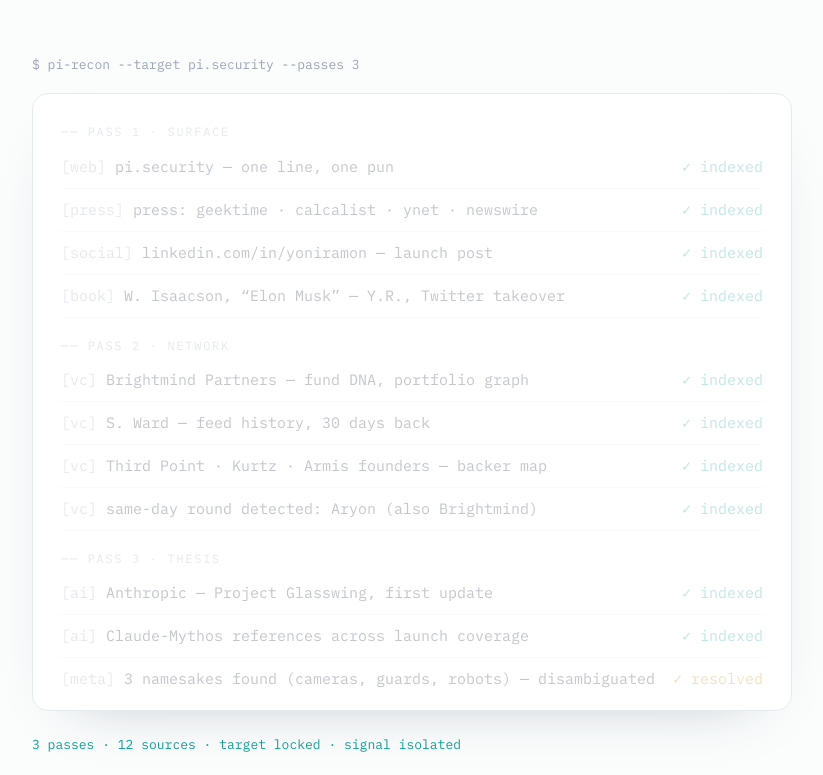
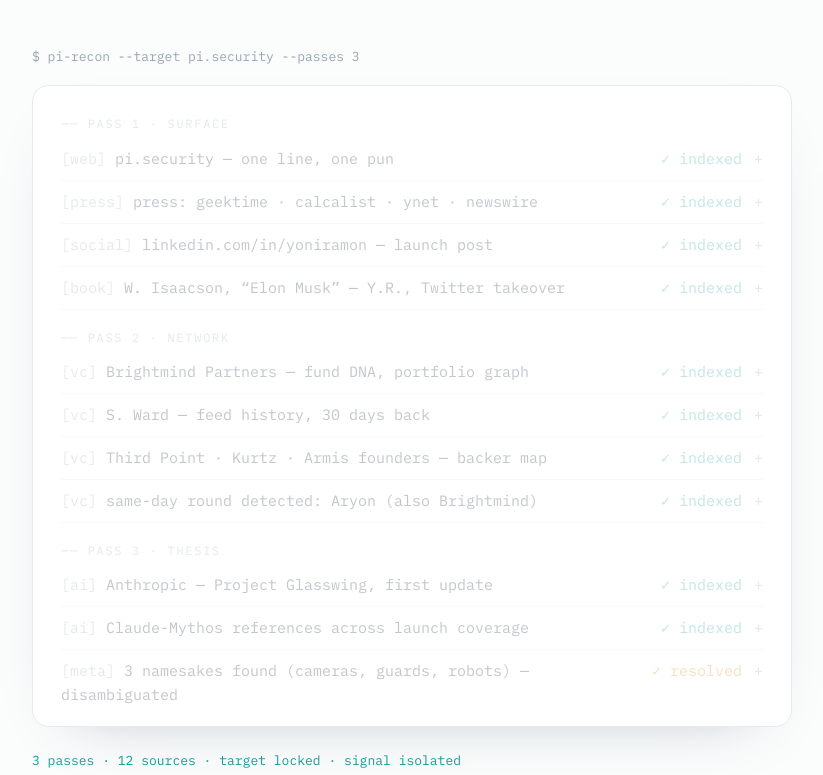
Before and after one commit to Marinkayam/pi, a website: page index.html in a window 1280 px wide. Shown: the part 1104-1879 px from the top of the page, without its empty margins (228-1051 px from the left). Drawn offline with nearby package versions, Linux system fonts and the light colour scheme.

Commit message:
Topbar strategic line + hero meta removed; §01 intel reveal
Topbar:
- Remove 'DUAL ASSESSMENT · GOOD FAITH' and the hero meta line
  (PI-2026-0314 · date · post-stealth)
- Center the strategic persistent line: 'ONE CRITICAL FINDING · ONE
  AVAILABLE FIX'; left anchor is the case id PI-2026-0314

§01/§04 expandable intel (content + interaction only, design unchanged):
- Each recon log line expands on click/tap (+ Enter/Space) to reveal one
  extracted-intel line prefixed '⤷' in smaller muted mono; where a source
  URL exists, a '[source ↗]' link opens in a new tab (noopener)
- Subtle '+' affordance rotates to '×' when open; role=button, tabindex,
  aria-expanded; prefers-reduced-motion => instant toggle
- Collapsed by default and excluded from the scan reveal sequence, so the
  log looks identical until clicked
- §04 counter-scan lines use the same pattern with '—' placeholders
  pending Marina's own intel

```diff
--- a/assets/css/style.css
+++ b/assets/css/style.css
@@ -158,6 +158,10 @@
   background:var(--mint);
   border-bottom:1px solid rgba(22,32,58,.06);
 }
+.topbar__c{
+  position:absolute; left:50%; transform:translateX(-50%);
+  white-space:nowrap; color:var(--ink); font-weight:600;
+}
 .topbar__r{ text-align:right; }
 
 /* ---------- Layout — full-bleed alternating bands ---------- */
@@ -263,6 +267,27 @@
 .log .src b{ color:var(--ink-dim); font-weight:400; }
 .log .stat{ flex-shrink:0; color:var(--teal-deep); }
 .log li.amber .stat{ color:var(--amber); }
+
+/* expandable intel rows — collapsed state is visually identical */
+.log li.expandable{ display:block; padding:0; cursor:pointer; outline:none; }
+.log li.expandable .log__row{
+  display:flex; justify-content:space-between; gap:16px; align-items:baseline;
+  min-height:30px; padding:9px 0;
+}
+.log li.expandable:focus-visible .log__row{ box-shadow:inset 2px 0 0 var(--teal); padding-left:8px; }
+.log__right{ display:inline-flex; gap:12px; align-items:baseline; flex-shrink:0; }
+.log__tog{ color:var(--ink-dim); transition:transform .3s var(--ease), color .3s; display:inline-block; width:1ch; text-align:center; }
+.log li.is-open .log__tog{ transform:rotate(45deg); color:var(--teal-deep); }
+.log__intel{ max-height:0; overflow:hidden; transition:max-height .35s var(--ease); }
+.log li.is-open .log__intel{ max-height:300px; }
+.log__intel-in{
+  padding:2px 0 12px; font-size:12px; line-height:1.65; color:var(--ink-soft);
+}
+.log__source{
+  color:var(--teal-deep); text-decoration:none; white-space:nowrap;
+  border-bottom:1px solid rgba(20,156,153,.35);
+}
+.log__source:hover{ color:var(--teal); }
 .summary{ font-family:var(--mono); font-size:13px; color:var(--teal-deep); margin:24px 0 0; }
 .summary--ok{ color:var(--teal-deep); }
 
@@ -491,7 +516,8 @@
 @media (max-width:640px){
   body{ font-size:15px; }
   .topbar{ letter-spacing:.1em; }
-  .topbar__l{ max-width:50vw; }
+  .topbar__l{ max-width:40vw; }
+  .topbar__c{ display:none; }
   .rows .row{ grid-template-columns:1fr; gap:6px; }
   .row__key{ font-size:11px; }
   .statement, .cta-lead{ max-width:none; }
@@ -506,5 +532,7 @@
   .js .t-line{ opacity:1; }
   .w{ color:inherit; }
   .js .log li, .js #chain .chain-item, .js .rows .row, .js .plain li, .js .card{ opacity:1; transform:none; }
+  .log__intel{ transition:none; }
+  .log li.is-open .log__tog{ transition:none; }
   .grain, .xhair, .ticker{ display:none; }
 }
--- a/assets/js/main.js
+++ b/assets/js/main.js
@@ -11,28 +11,44 @@
   /* ---------------- DATA ---------------- */
   const PI_RECON = [
     { divider: "pass 1 · surface" },
-    { name: "pi.security — one line, one pun", kind: "web" },
-    { name: "press: geektime · calcalist · ynet · newswire", kind: "press" },
-    { name: "linkedin.com/in/yoniramon — launch post", kind: "social" },
-    { name: "W. Isaacson, “Elon Musk” — Y.R., Twitter takeover", kind: "book" },
+    { name: "pi.security — one line, one pun", kind: "web",
+      intel: "entire public surface: one sentence and a pie pun. Operational discipline noted.",
+      url: "https://pi.security" },
+    { name: "press: geektime · calcalist · ynet · newswire", kind: "press",
+      intel: "$35M seed+A · 23 employees · TLV + SF. Asked why not $31.4M: “we try not to make irrational decisions.”",
+      url: "https://www.geektime.co.il/pi-security-funding/" },
+    { name: "linkedin.com/in/yoniramon — launch post", kind: "social",
+      intel: "founding principle extracted: learn once, never pay for the same lesson twice.",
+      url: "https://www.linkedin.com/in/yoniramon" },
+    { name: "W. Isaacson, “Elon Musk” — Y.R., Twitter takeover", kind: "book",
+      intel: "10+ years securing Tesla; appears in the biography securing Twitter during the takeover." },
     { divider: "pass 2 · network" },
-    { name: "Brightmind Partners — fund DNA, portfolio graph", kind: "vc" },
-    { name: "S. Ward — feed history, 30 days back", kind: "vc" },
-    { name: "Third Point · Kurtz · Armis founders — backer map", kind: "vc" },
-    { name: "same-day round detected: Aryon (also Brightmind)", kind: "vc" },
+    { name: "Brightmind Partners — fund DNA, portfolio graph", kind: "vc",
+      intel: "operator-led fund; partners ex-Armis, Tanium, Exabeam. Deep technical diligence is the brand." },
+    { name: "S. Ward — feed history, 30 days back", kind: "vc",
+      intel: "30 days pre-wire, quoting Glasswing: verify, disclose, patch — three bottlenecks, not one." },
+    { name: "Third Point · Kurtz · Armis founders — backer map", kind: "vc",
+      intel: "CrowdStrike’s CEO and Armis’ founders backing remediation. Insiders betting against their own dashboards." },
+    { name: "same-day round detected: Aryon (also Brightmind)", kind: "vc",
+      intel: "two security rounds, one fund, one day (June 10). Brightmind is consolidating the category." },
     { divider: "pass 3 · thesis" },
-    { name: "Anthropic — Project Glasswing, first update", kind: "ai" },
-    { name: "Claude-Mythos references across launch coverage", kind: "ai" },
-    { name: "3 namesakes found (cameras, guards, robots) — disambiguated", kind: "meta", amber: true },
+    { name: "Anthropic — Project Glasswing, first update", kind: "ai",
+      intel: "10,000+ critical vulnerabilities in month one. 530 disclosed. 75 patched. The bottleneck moved.",
+      url: "https://www.anthropic.com/research/glasswing-initial-update" },
+    { name: "Claude-Mythos references across launch coverage", kind: "ai",
+      intel: "Pi builds on Mythos-class models. So does this candidate — daily, with authored agent skills.",
+      url: "https://www.anthropic.com/news/expanding-project-glasswing" },
+    { name: "3 namesakes found (cameras, guards, robots) — disambiguated", kind: "meta", amber: true,
+      intel: "noise removed: a CCTV vendor, a guard service, a robotics firm. Locked on the right Pi." },
   ];
 
   const ME_SOURCES = [
-    { name: "marinka.me", kind: "web" },
-    { name: "npm — @monto/ui-v2", kind: "npm" },
-    { name: "monto.io — two production platforms", kind: "work" },
-    { name: "linkedin.com — AI-design writing", kind: "social" },
-    { name: "College of Management — GenAI course", kind: "edu" },
-    { name: "shipped side projects", kind: "lab" },
+    { name: "marinka.me", kind: "web", intel: "" },
+    { name: "npm — @monto/ui-v2", kind: "npm", intel: "" },
+    { name: "monto.io — two production platforms", kind: "work", intel: "" },
+    { name: "linkedin.com — AI-design writing", kind: "social", intel: "" },
+    { name: "College of Management — GenAI course", kind: "edu", intel: "" },
+    { name: "shipped side projects", kind: "lab", intel: "" },
   ];
 
   const CHAIN = [
@@ -96,8 +112,46 @@
     items.forEach((it) => {
       if (it.divider) { ul.appendChild(el("li", "div", `── ${it.divider}`)); return; }
       const li = el("li", it.amber ? "amber" : "");
-      li.appendChild(el("span", "src", `<b>[${it.kind}]</b> ${it.name}`));
-      li.appendChild(el("span", "stat", it.amber ? "✓ resolved" : "✓ indexed"));
+      const expandable = it.intel !== undefined;
+
+      const row = el("div", "log__row");
+      row.appendChild(el("span", "src", `<b>[${it.kind}]</b> ${it.name}`));
+      const right = el("span", "log__right");
+      right.appendChild(el("span", "stat", it.amber ? "✓ resolved" : "✓ indexed"));
+      if (expandable) right.appendChild(el("span", "log__tog", "+"));
+      row.appendChild(right);
+      li.appendChild(row);
+
+      if (expandable) {
+        li.classList.add("expandable");
+        li.setAttribute("role", "button");
+        li.setAttribute("tabindex", "0");
+        li.setAttribute("aria-expanded", "false");
+
+        const intel = el("div", "log__intel");
+        const inner = el("div", "log__intel-in");
+        inner.appendChild(document.createTextNode(`⤷ ${it.intel || "—"}`));
+        if (it.url) {
+          inner.appendChild(document.createTextNode(" "));
+          const a = el("a", "log__source", "[source ↗]");
+          a.href = it.url;
+          a.target = "_blank";
+          a.rel = "noopener noreferrer";
+          a.addEventListener("click", (e) => e.stopPropagation());
+          inner.appendChild(a);
+        }
+        intel.appendChild(inner);
+        li.appendChild(intel);
+
+        const toggle = () => {
+          const open = li.classList.toggle("is-open");
+          li.setAttribute("aria-expanded", open ? "true" : "false");
+        };
+        li.addEventListener("click", toggle);
+        li.addEventListener("keydown", (e) => {
+          if (e.key === "Enter" || e.key === " ") { e.preventDefault(); toggle(); }
+        });
+      }
       ul.appendChild(li);
     });
   }
--- a/index.html
+++ b/index.html
@@ -38,7 +38,8 @@
 
   <!-- Classification bar -->
   <header class="topbar">
-    <span class="topbar__l">DUAL ASSESSMENT · GOOD FAITH</span>
+    <span class="topbar__l">PI-2026-0314</span>
+    <span class="topbar__c">ONE CRITICAL FINDING · ONE AVAILABLE FIX</span>
     <span class="topbar__r">FOR: G. ARAZI / Y. RAMON</span>
   </header>
 
@@ -51,7 +52,6 @@
       </div>
 
       <div class="hero__inner">
-        <p class="meta hero__meta">PI-2026-0314 · JUNE 11, 2026 · 23H POST-STEALTH</p>
         <h1 class="hero__title" aria-label="Dual Vulnerability Assessment">
           <span class="t-line t-line--1">Dual</span>
           <span class="t-line t-line--2 t-line--accent">Vulnerability</span>
```
